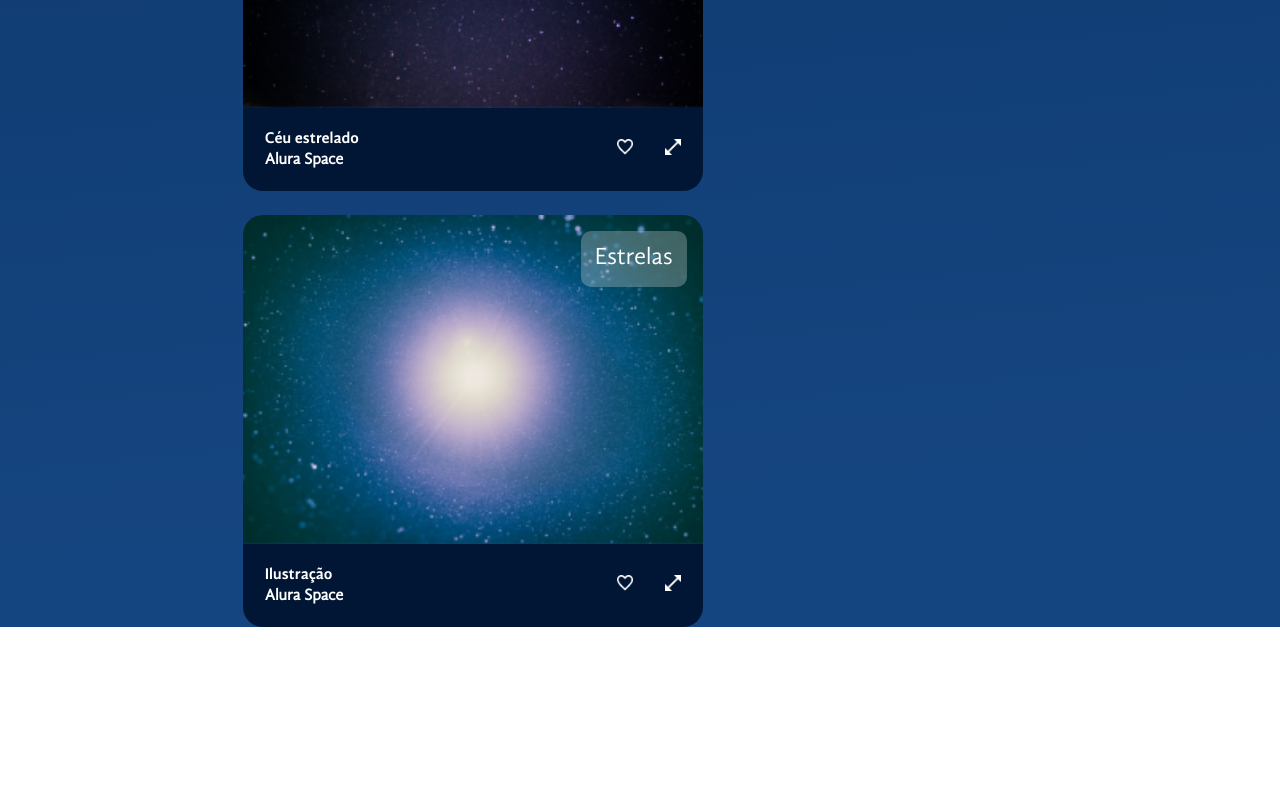
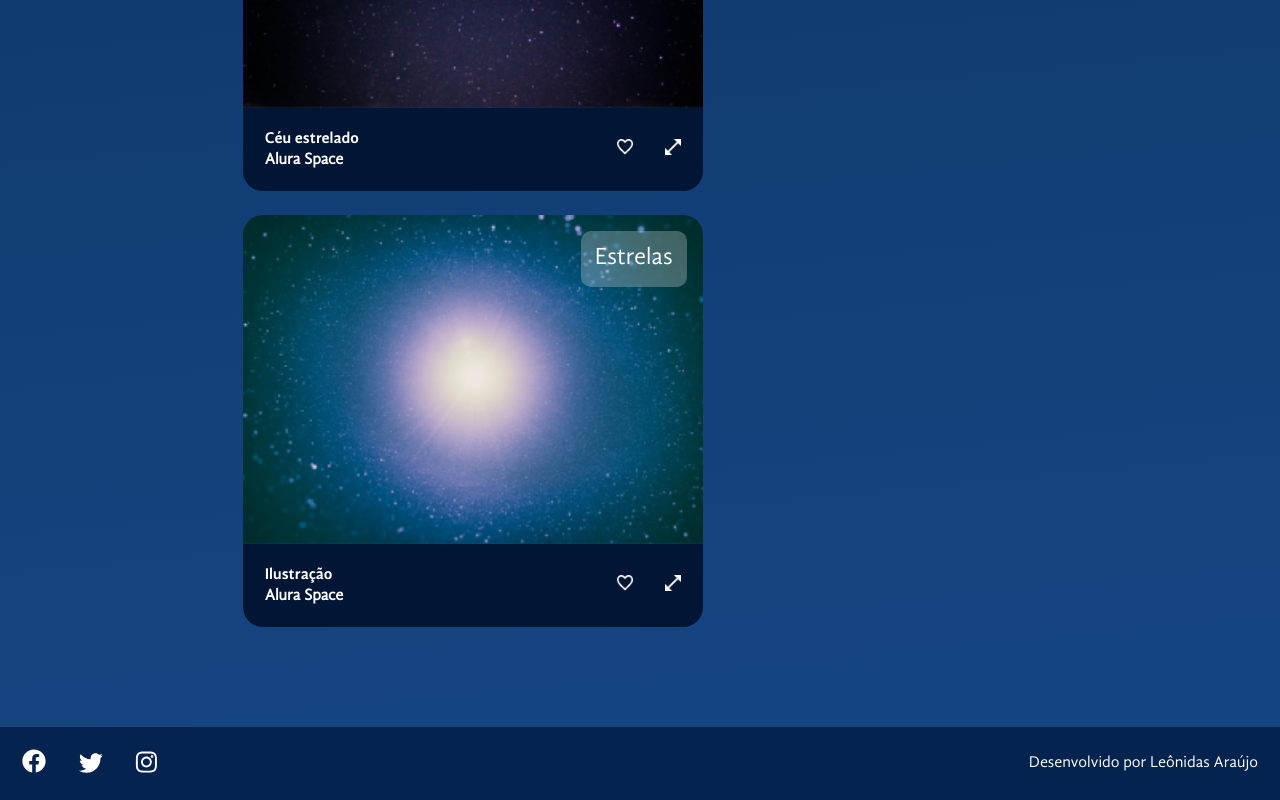
Before and after one commit to leoAraujo20/space-app, a React (Vite) app: page / in a window 1280 px wide. Shown: the part 4165-4965 px from the top of the page. Before the commit the page ends 4792 px from the top, so only its background shows below. Built offline with nearby package versions, Linux system fonts and the light colour scheme.

Commit message:
Add Footer component and integrate it into App

```diff
--- a/src/App.jsx
+++ b/src/App.jsx
@@ -9,6 +9,7 @@ import { useState } from "react";
 import photos from "./photos.json";
 import tags from "./components/Gallery/Tags/tags.json";
 import PhotoModal from "./components/PhotoModal";
+import Footer from "./components/Footer";
 
 const BackgroundGradient = styled.div`
   background: linear-gradient(
@@ -99,6 +100,7 @@ function App() {
           </GalleryContent>
         </MainContent>
       </AppContainer>
+      <Footer />
       <PhotoModal
         photoExpanded={photoExpanded}
         onExpand={HandleExpand}
--- /dev/null
+++ b/src/components/Footer/Footer.jsx
@@ -0,0 +1,55 @@
+import { styled } from 'styled-components';
+
+const FooterContainer = styled.footer`
+    display: flex;
+    justify-content: space-between;
+    align-items: center;
+    width: 100%;
+    margin-top: 100px;
+    background-color: #04244F;
+    padding: 22px;
+    box-sizing: border-box;
+`;
+
+const IconContainer = styled.ul`
+    margin: 0;
+    padding: 0;
+    list-style: none;
+    li {
+        display: inline-block;
+        margin-right: 32px;
+    }
+`;
+
+const FooterText = styled.p`
+    font-size: 16px;
+    color: white;
+    margin: 0;
+`;
+
+function Footer() {
+    return (
+        <FooterContainer>
+            <IconContainer>
+                <li>
+                    <a href="#">
+                        <img src="/images/social/facebook.svg" alt="" />
+                    </a>
+                </li>
+                <li>
+                    <a href="#">
+                        <img src="/images/social/twitter.svg" alt="" />
+                    </a>
+                </li>
+                <li>
+                    <a href="#">
+                        <img src="/images/social/instagram.svg" alt="" />
+                    </a>
+                </li>
+            </IconContainer>
+            <FooterText>Desenvolvido por Leônidas Araújo</FooterText>
+        </FooterContainer>
+    );
+}
+
+export default Footer;
--- /dev/null
+++ b/src/components/Footer/index.js
@@ -0,0 +1 @@
+export { default } from "./Footer";
```
